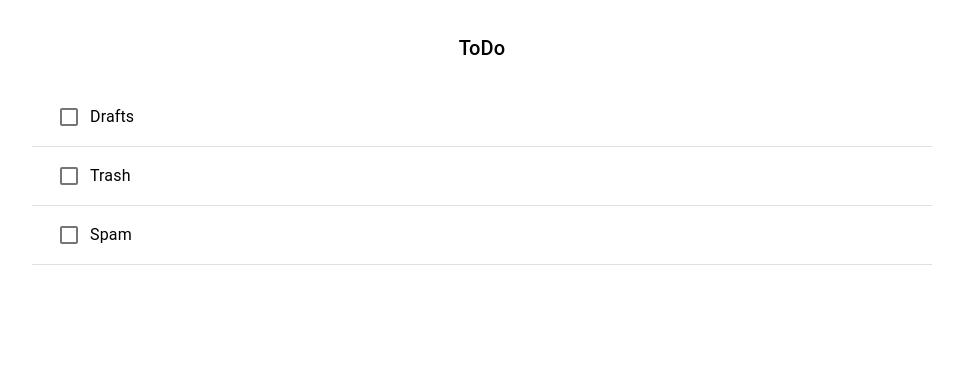
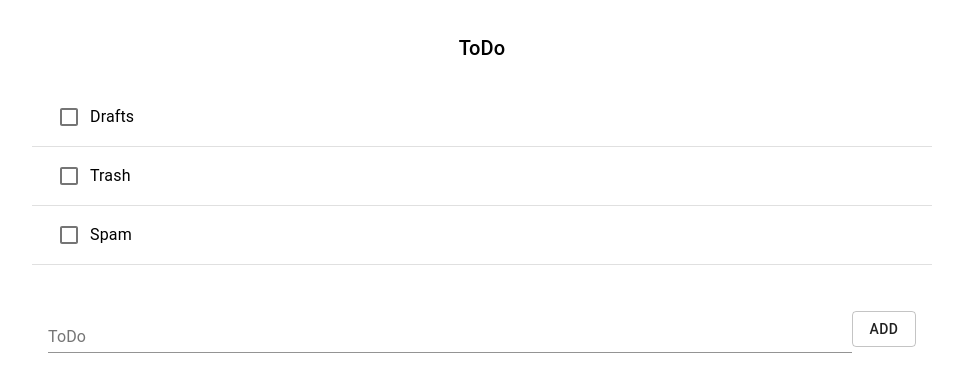
Before and after one commit to shirai02/react_todo, a React (Create React App) app in the folder react-app/: page / in a window 1280 px wide. Shown: the top 392 px of the page, without its empty margins (158-1121 px from the left). Built offline with nearby package versions, Linux system fonts and the light colour scheme.

Commit message:
todoリストに要素を追加できるようになった

```diff
--- a/react-app/src/body/index.js
+++ b/react-app/src/body/index.js
@@ -1,5 +1,5 @@
 import React, { useState } from 'react';
-import { Typography, List, ListItem, ListItemIcon, ListItemText, Divider, Checkbox } from '@material-ui/core';
+import { Typography, List, ListItem, ListItemIcon, ListItemText, Divider, Checkbox, TextField, Button } from '@material-ui/core';
 import { InboxIcon, DraftsIcon } from '@material-ui/icons';
 import { makeStyles } from '@material-ui/core/styles';
 
@@ -20,6 +20,12 @@ const useStyles = makeStyles((theme) => ({
     title: {
         margin: theme.spacing(4, 0, 2),
     },
+    textField: {
+        width: '100%',
+    },
+    form: {
+        margin: theme.spacing(4, 0),
+    },
 }));
 
 function TodoListItem(props) {
@@ -32,7 +38,7 @@ function TodoListItem(props) {
                 <Checkbox
                     checked={checked}
                     onChange={() => setChecked(!checked)}
-                    value="checkedA"
+                    value="checked"
                     color="primary"
                     // indeterminate
                     inputProps={{
@@ -49,11 +55,23 @@ function TodoListItem(props) {
 function TodoList() {
     const classes = useStyles();
     const [itemList, setItemList] = useState(['Drafts', 'Trash', 'Spam']);
-    const items = itemList.map((name) => {
+    const [textState, setTextState] = useState('');
+    const items = itemList.map((name, index) => {
         return (
-            <TodoListItem text={name} />
+            <TodoListItem text={name} key={index} />
         );
     });
+    const addTodo = () => {
+        const newItemList = itemList.slice();
+        newItemList.push(textState);
+        setItemList(newItemList);
+        setTextState('');
+        console.log(newItemList);
+    }
+    const handleOnChange = (event) => {
+        setTextState(event.target.value);
+        // console.log(textState);
+    }
 
     return (
         <div className={classes.root}>
@@ -62,6 +80,10 @@ function TodoList() {
             </Typography>
             <List component="nav">
                 {items}
+                <ListItem className={classes.form}>
+                    <TextField label="ToDo" value={textState} onChange={event => handleOnChange(event)} className={classes.textField} />
+                    <Button variant='outlined' onClick={() => addTodo()}>add</Button>
+                </ListItem>
             </List>
         </div>
     );
--- a/react-app/src/index.js
+++ b/react-app/src/index.js
@@ -1,7 +1,7 @@
 import React from 'react';
 import ReactDOM from 'react-dom';
 import './index.css';
-import App from './App';
+// import App from './App';
 import ToDo from './body'
 import * as serviceWorker from './serviceWorker';
 
```
